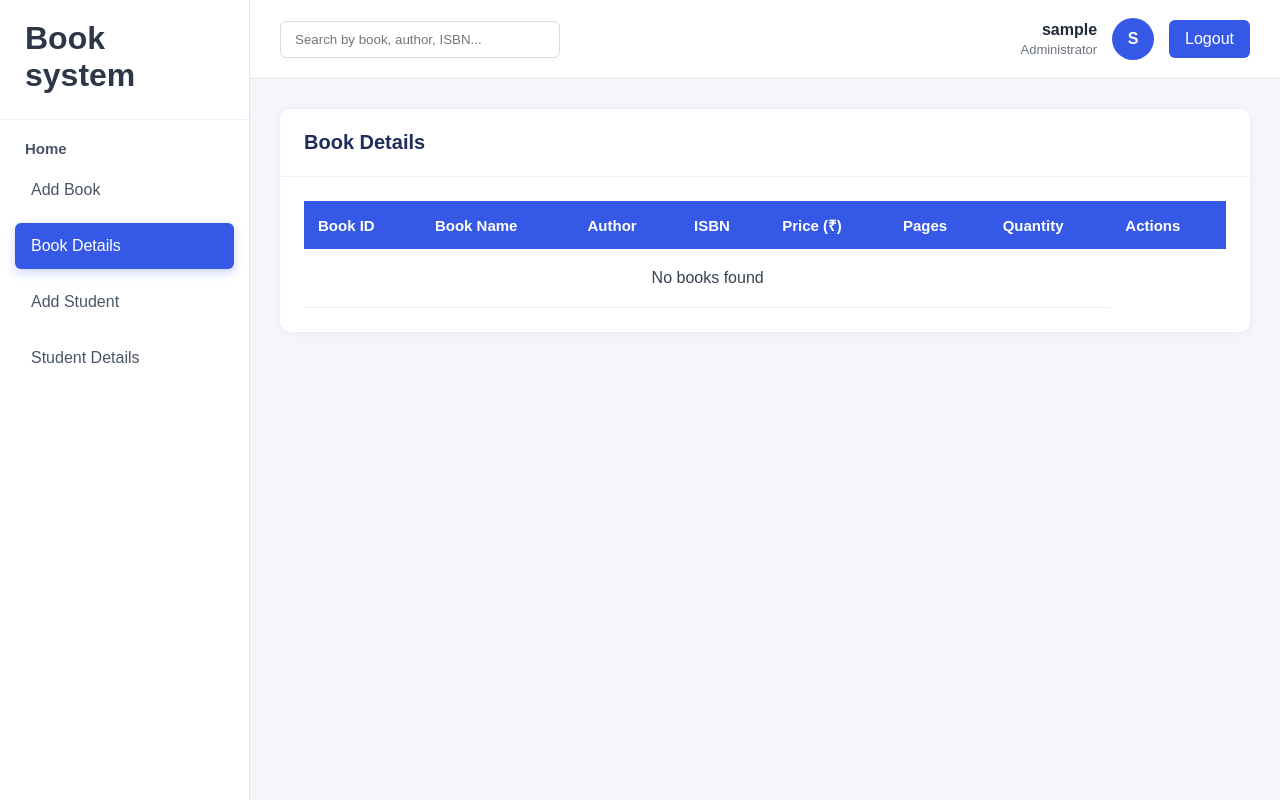
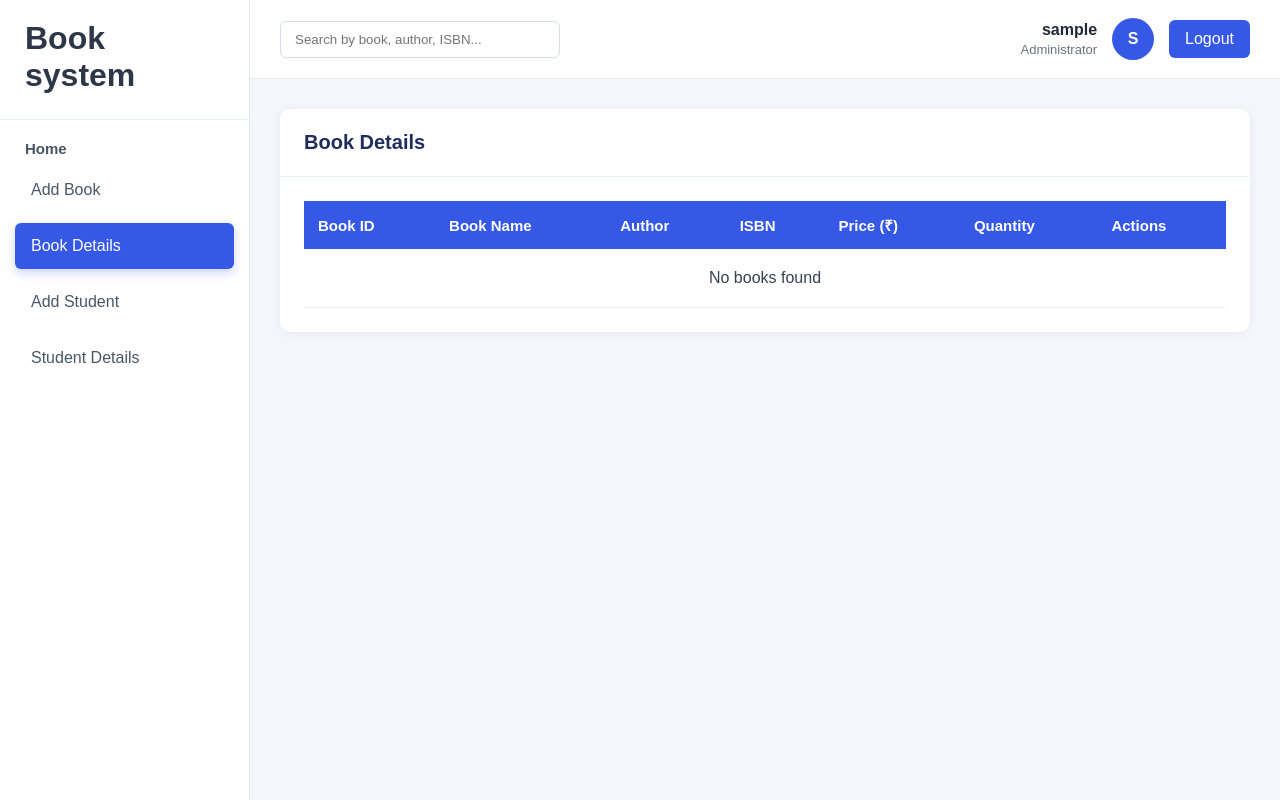
Before and after one commit to Aman21253/Book_Manage_basic, a Django app: page /book-details/ in a window 1280 px wide. Run offline with Django 5.2, Linux system fonts and the light colour scheme; the visitor is signed in with stand-in values (Sample User, id 1); data that the repository does not hold is empty.

Commit message:
without pages

```diff
--- a/libraryapp/models.py
+++ b/libraryapp/models.py
@@ -6,7 +6,7 @@ class Book(models.Model):
     author = models.CharField(max_length=150)
     isbn = models.CharField(max_length=13, unique=True)
     price = models.DecimalField(max_digits=10, decimal_places=2)
-    pages = models.PositiveIntegerField(null=True, blank=True)
+    # pages = models.PositiveIntegerField(null=True, blank=True)
     quantity = models.PositiveIntegerField()
     description = models.TextField()
     created_at = models.DateTimeField(auto_now_add=True)
--- a/libraryapp/templates/add_book.html
+++ b/libraryapp/templates/add_book.html
@@ -53,10 +53,10 @@
                     <label>Price *</label>
                     <input type="text" name="price" placeholder="Enter price" required>
                 </div>
-                <div class="form-group">
+                {% comment %} <div class="form-group">
                     <label>Pages</label>
                     <input type="number" name="pages" placeholder="Enter pages" min="0">
-                </div>
+                </div> {% endcomment %}
                 <div class="form-group">
                     <label>Quantity *</label>
                     <input type="number" name="quantity" placeholder="Enter quantity" required>
--- a/libraryapp/templates/book_details.html
+++ b/libraryapp/templates/book_details.html
@@ -31,7 +31,7 @@
                     <th>Author</th>
                     <th>ISBN</th>
                     <th>Price (₹)</th>
-                    <th>Pages</th>
+                    {% comment %} <th>Pages</th> {% endcomment %}
                     <th>Quantity</th>
                     <th>Actions</th>
                 </tr>
@@ -45,7 +45,7 @@
                         <td>{{ book.author }}</td>
                         <td>{{ book.isbn }}</td>
                         <td>{{ book.price }}</td>
-                        <td>{{ book.pages }}</td>
+                        {% comment %} <td>{{ book.pages }}</td> {% endcomment %}
                         <td>{{ book.quantity }}</td>
                         <td>
                             <a href="{% url 'book_summary' book.id %}" class="action-eye">👁</a>
--- a/libraryapp/views.py
+++ b/libraryapp/views.py
@@ -43,11 +43,11 @@ def add_book(request):
         author = request.POST.get("author", "").strip()
         isbn = request.POST.get("isbn", "").strip()
         price = request.POST.get("price", "").strip()
-        pages = request.POST.get("pages", "").strip()
+        # pages = request.POST.get("pages", "").strip()
         quantity = request.POST.get("quantity", "").strip()
         description = request.POST.get("description", "").strip()
 
-        if not title or not author or not isbn or not price or not quantity or not pages or not description:
+        if not title or not author or not isbn or not price or not quantity or not description:
             messages.error(request, "All fields are required.")
             return render(request, "add_book.html")
 
@@ -76,7 +76,7 @@ def add_book(request):
             author=author,
             isbn=isbn,
             price=price,
-            pages=pages,
+            # pages=pages,
             quantity=quantity,
             description=description
         )
```
